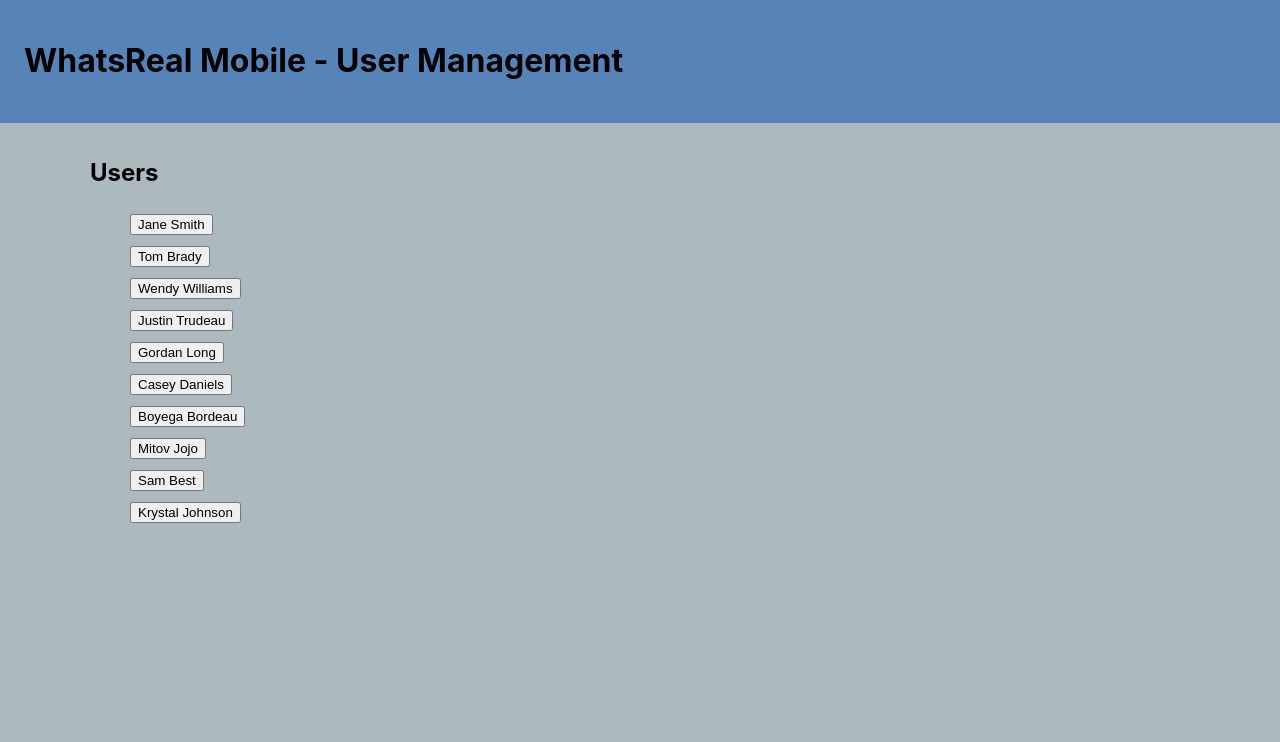
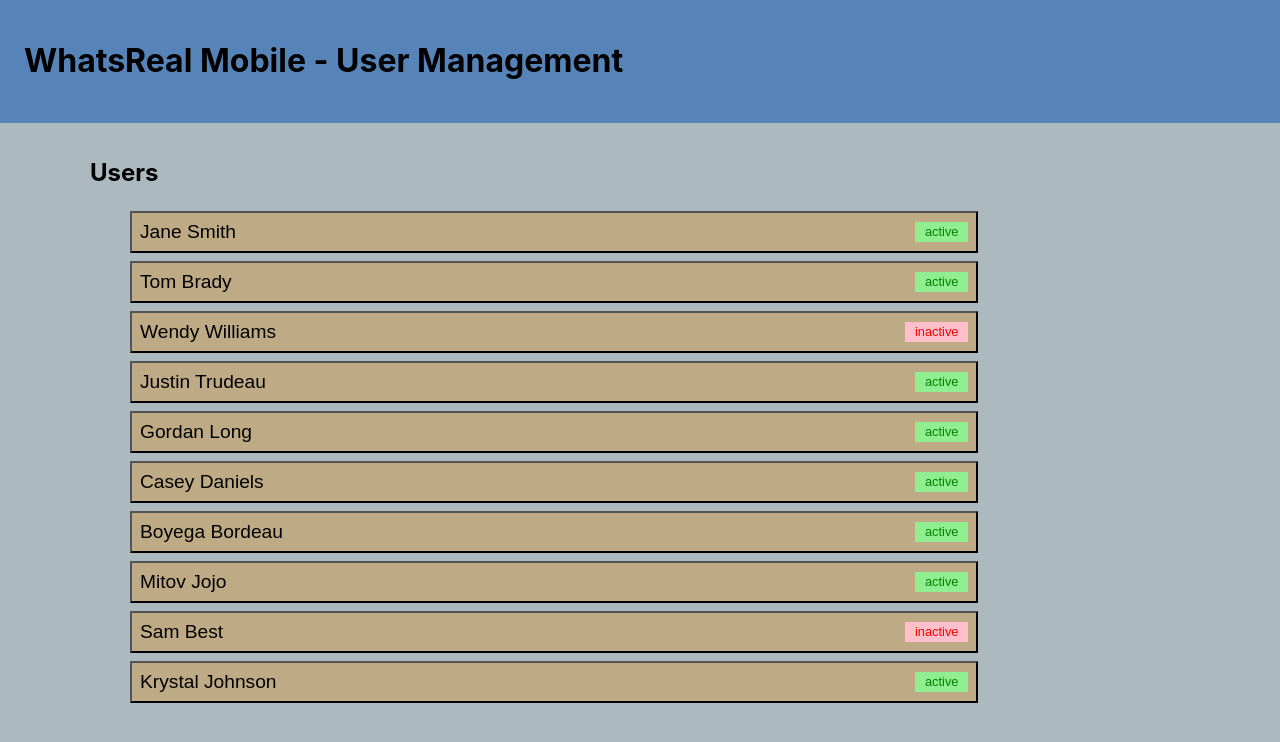
Before and after one commit to joshrtust/WhatsReal-Mobile-Software-Development-Challenge, an Angular app: page /users in a window 1280 px wide. Shown: the top 742 px of the page. Built offline with nearby package versions, Linux system fonts and the light colour scheme; data requests are answered from the project's data file.

Commit message:
feat: add active/inactive badge in list button, fix some colours

```diff
--- a/src/app/users/list-item/list-item.html
+++ b/src/app/users/list-item/list-item.html
@@ -1,5 +1,6 @@
-<button type="button" class="user-row" (click)="toggle.emit()">
+<button type="button" class="user-row" (click)="toggleItem.emit()">
   <span class="name">{{ user().name }}</span>
+  <span class="status {{ user().plan.status }}">{{ user().plan.status }}</span>
 </button>
 
 @if (expanded()) {
--- a/src/app/users/list-item/list-item.scss
+++ b/src/app/users/list-item/list-item.scss
@@ -1,6 +1,31 @@
 .details {
     display: grid;
-    dd {
+    p {
         margin: 0;
     }
 }
+
+.user-row {
+    display: flex;
+    justify-content: space-between;
+    align-items: center;
+    padding: 0.5rem;
+    width: 80%;
+    font-size: 1.2rem;
+    background: rgb(190, 170, 132);
+}
+
+.status {
+  font-size: 0.8rem;
+  padding: 0.15rem 0.6rem;
+}
+
+.status.active {
+  background: lightgreen;
+  color: green;
+}
+
+.status.inactive {
+  background: pink;
+  color: red;
+}
--- a/src/app/users/list-item/list-item.ts
+++ b/src/app/users/list-item/list-item.ts
@@ -10,5 +10,5 @@ import { User } from '../../models/user';
 export class ListItem {
   user = input.required<User>();
   expanded = input<boolean>(false); // By default, keep the item closed
-  toggle = output<void>();
+  toggleItem = output<void>();
 }
--- a/src/app/users/list/list.html
+++ b/src/app/users/list/list.html
@@ -11,7 +11,7 @@
         <app-list-item
           [user]="user"
           [expanded]="expanded() === user.id"
-          (toggle)="toggleUser(user.id)"
+          (toggleItem)="toggleUser(user.id)"
         ></app-list-item>
       </li>
     } @empty {
```
